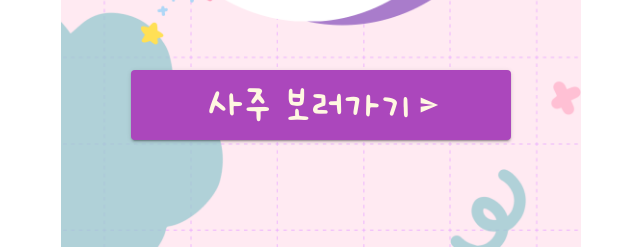
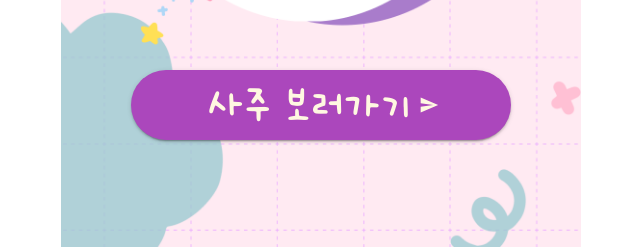
Before and after one commit to ggyu777/Saju_Manse, a React (Create React App) app in the folder client/: page /intro in a window 1280 px wide. Shown: the part 685-934 px from the top of the page, without its empty margins (319-959 px from the left). Built offline with nearby package versions, Linux system fonts and the light colour scheme.

Commit message:
Update Intro.jsx

```diff
--- a/client/src/Intro.jsx
+++ b/client/src/Intro.jsx
@@ -29,7 +29,8 @@ const styles = {
   // 박스 안쪽 텍스트 컬러
   "&.MuiButton-outlined": {
         color: amber[100]
-  }
+  },
+  borderRadius: 28
 };
 
 const purpleTheme = createTheme({
```
